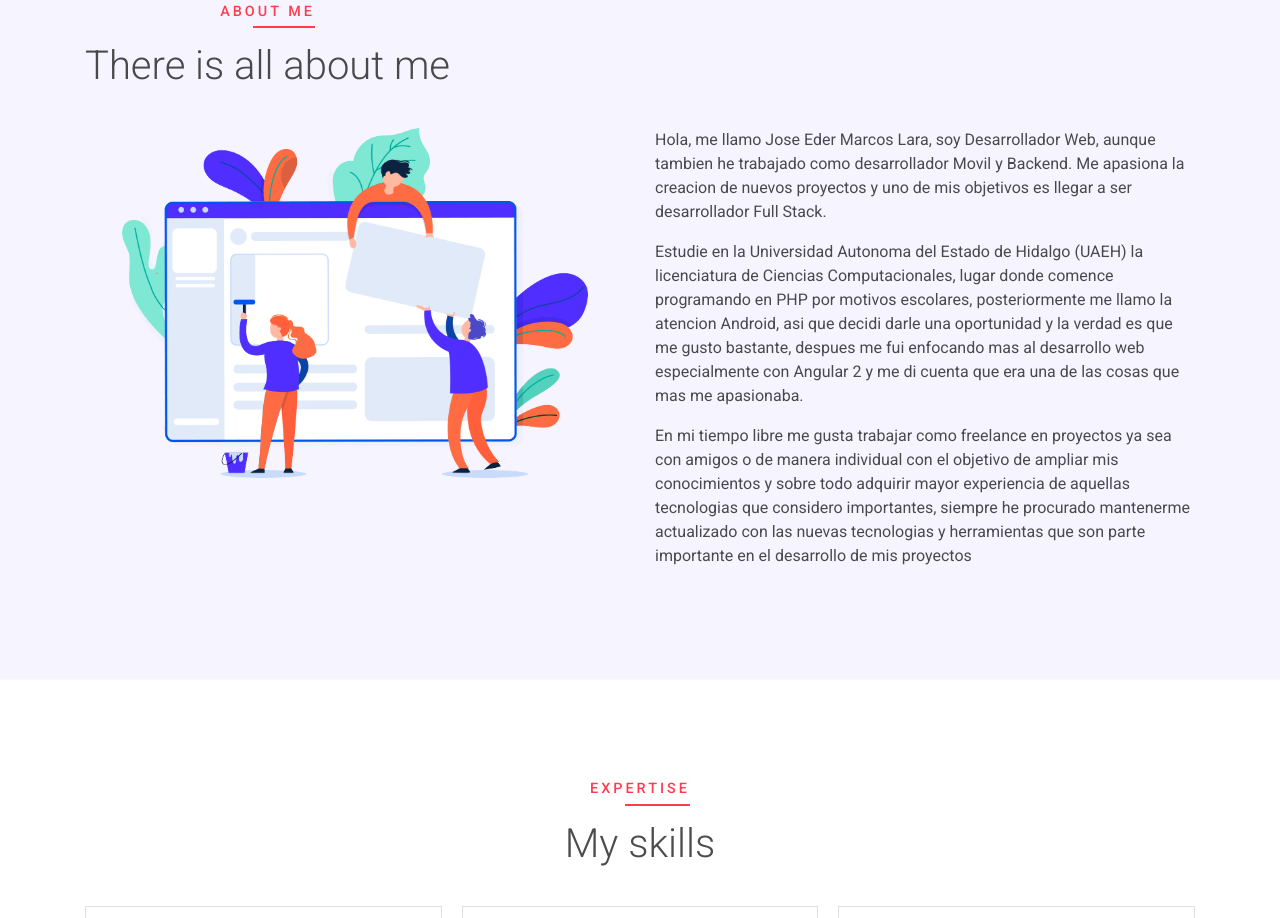
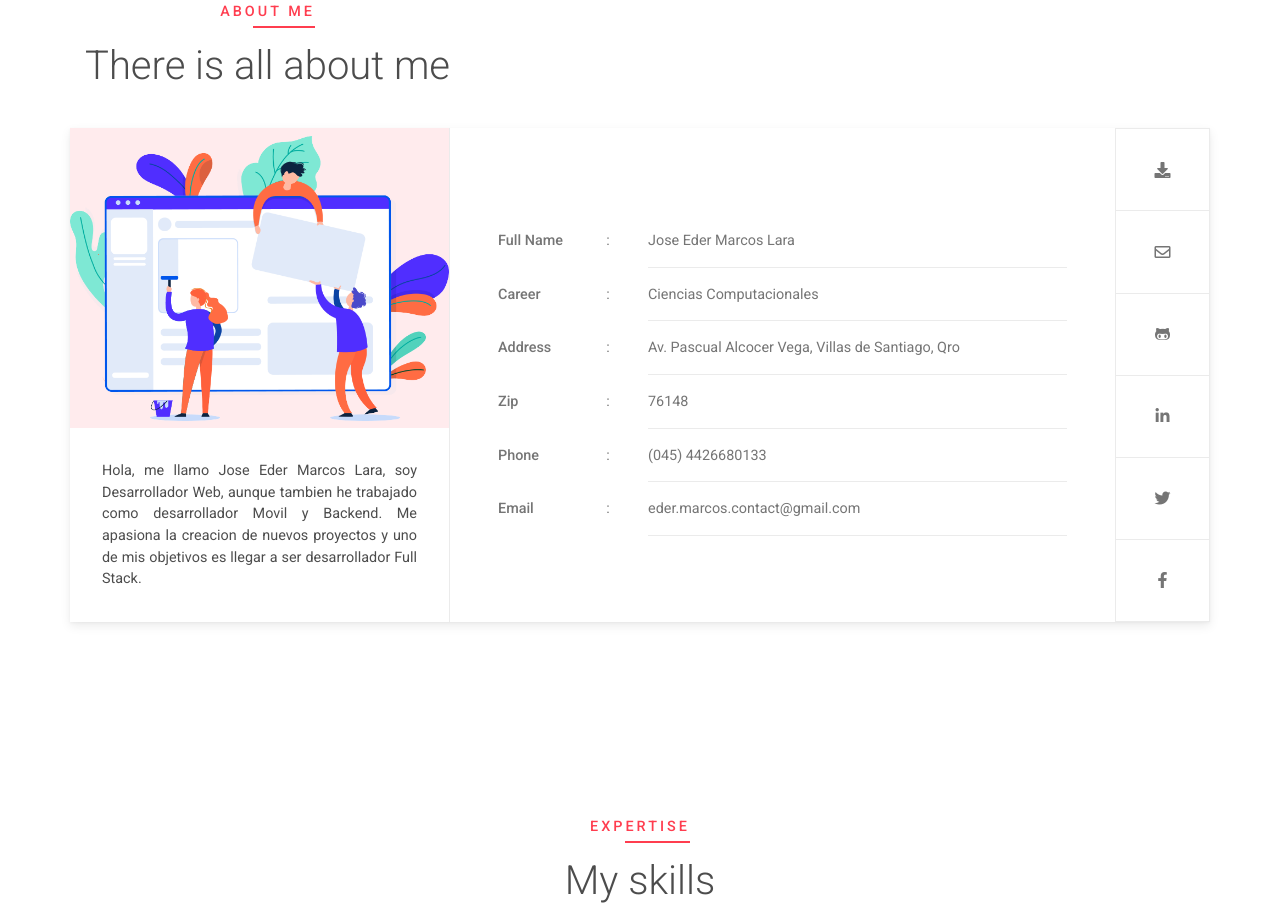
Before and after one commit to edermarcos/angular_portafolio, an Angular app: page / in a window 1280 px wide. Shown: the part 1100-2018 px from the top of the page. Built offline with nearby package versions, Linux system fonts and the light colour scheme.

Commit message:
Refactor about me section

```diff
--- a/src/app/app.component.html
+++ b/src/app/app.component.html
@@ -70,20 +70,66 @@
       </div>
     </div>
 
-    <div class="row">
-      <div class="col-lg-6 about-me_img"></div>
-      <div class="col-lg-6 about-me_content">
-        <p>Hola, me llamo Jose Eder Marcos Lara, soy Desarrollador Web, aunque tambien he trabajado como desarrollador
-          Movil y Backend. Me apasiona la creacion de nuevos proyectos y uno de mis objetivos es llegar a ser
-          desarrollador Full Stack.</p>
-        <p>Estudie en la Universidad Autonoma del Estado de Hidalgo (UAEH) la licenciatura de Ciencias Computacionales,
-          lugar donde comence programando en PHP por motivos escolares, posteriormente me llamo la atencion Android, asi
-          que decidi darle una oportunidad y la verdad es que me gusto bastante, despues me fui enfocando mas al
-          desarrollo web especialmente con Angular 2 y me di cuenta que era una de las cosas que mas me apasionaba.</p>
-        <p>En mi tiempo libre me gusta trabajar como freelance en proyectos ya sea con amigos o de manera individual con
-          el objetivo de ampliar mis conocimientos y sobre todo adquirir mayor experiencia de aquellas tecnologias que
-          considero importantes, siempre he procurado mantenerme actualizado con las nuevas tecnologias y herramientas
-          que son parte importante en el desarrollo de mis proyectos</p>
+    <div class="row card-about">
+      <div class="col-lg-4 card-about_profile">
+        <div class="card-about_profile_image"></div>
+        <div class="card-about_profile_about">
+          <p>Hola, me llamo Jose Eder Marcos Lara, soy Desarrollador Web, aunque tambien he trabajado como desarrollador
+            Movil y Backend. Me apasiona la creacion de nuevos proyectos y uno de mis objetivos es llegar a ser
+            desarrollador Full Stack.</p>
+        </div>
+      </div>
+      <div class="col-lg-7 card-about_data">
+        <p class="card-about_data_row">
+          <span class="title">Full Name</span>
+          <span class="separator">:</span>
+          <span class="value">Jose Eder Marcos Lara</span>
+        </p>
+        <p class="card-about_data_row">
+          <span class="title">Career</span>
+          <span class="separator">:</span>
+          <span class="value">Ciencias Computacionales</span>
+        </p>
+        <p class="card-about_data_row">
+          <span class="title">Address</span>
+          <span class="separator">:</span>
+          <span class="value">Av. Pascual Alcocer Vega, Villas de Santiago, Qro</span>
+        </p>
+        <p class="card-about_data_row">
+          <span class="title">Zip</span>
+          <span class="separator">:</span>
+          <span class="value">76148</span>
+        </p>
+        <p class="card-about_data_row">
+          <span class="title">Phone</span>
+          <span class="separator">:</span>
+          <span class="value">(045) 4426680133</span>
+        </p>
+        <p class="card-about_data_row">
+          <span class="title">Email</span>
+          <span class="separator">:</span>
+          <span class="value">eder.marcos.contact@gmail.com</span>
+        </p>
+      </div>
+      <div class="col-lg-1 card-about_icons">
+        <div class="card-about_icons_item">
+          <i class="fas fa-download"></i>
+        </div>
+        <div class="card-about_icons_item">
+          <i class="far fa-envelope"></i>
+        </div>
+        <div class="card-about_icons_item">
+          <i class="fab fa-github-alt"></i>
+        </div>
+        <div class="card-about_icons_item">
+          <i class="fab fa-linkedin-in"></i>
+        </div>
+        <div class="card-about_icons_item">
+          <i class="fab fa-twitter"></i>
+        </div>
+        <div class="card-about_icons_item">
+          <i class="fab fa-facebook-f"></i>
+        </div>
       </div>
     </div>
   </div>
@@ -419,7 +465,7 @@
           <li>Creacion de una Intranet Interna</li>
         </ul>
         <div class="text-right">
-          <a href="https://www.mtech-systems.com/" target="_blank">
+          <a href="https://www.mtech-systems.com/" target="_blank" class="text-decoration-none">
             <button btn outlined primary>Website</button>
           </a>
         </div>
--- a/src/app/app.component.scss
+++ b/src/app/app.component.scss
@@ -4,7 +4,7 @@
 
 .section {
   min-height: 600px;
-  background-color: transparent;
+  background-color: white;
   padding-top: 6rem;
   padding-bottom: 6rem;
 
@@ -94,7 +94,6 @@
   padding-bottom: 0;
   background-position: right;
   background-repeat: no-repeat;
-  background-color: white;
   background-image: url("/assets/images/bnr-shape.png");
   position: relative;
 
@@ -143,26 +142,112 @@
 
 // About Me
 .about-me {
-  &_content {
-    @include flexbox;
-    @include flex-direction(column);
-    @include justify-content(center);
+  .card-about {
+    @include box-shadow;
 
-    p {
-      margin-bottom: 1rem;
+    &_profile,
+    &_icons {
+      padding: 0;
     }
-  }
 
-  &_img {
-    @include bg-image(contain);
-    @include height(350px);
-    background-image: url("/assets/images/ill.png");
+    &_profile {
+      border-right: 1px solid $gray-200;
+
+      &_image {
+        @include bg-image(contain);
+        @include height(300px);
+        background-color: rgba($ui-primary, 0.1);
+        background-image: url("/assets/images/ill.png");
+      }
+
+      &_about {
+        padding: 2rem;
+        text-align: justify;
+        font-size: 0.9rem;
+      }
+    }
+
+    &_data {
+      @include flexbox;
+      @include flex-direction(column);
+      @include justify-content(center);
+      @include align-items(center);
+      padding: 3rem;
+      color: $gray-700;
+
+      &_row {
+        display: table;
+        font-size: 0.9rem;
+        margin-bottom: 2rem;
+        table-layout: fixed;
+        width: 100%;
+
+        span {
+          display: table-cell;
+          position: relative;
+        }
+
+        .title {
+          width: 70px;
+          font-weight: 500;
+        }
+
+        .separator {
+          text-align: center;
+          width: 80px;
+        }
+
+        .value {
+          position: relative;
+
+          &:after {
+            content: '';
+            background-color: $gray-200;
+            bottom: -1rem;
+            height: 1px;
+            position: absolute;
+            width: 100%;
+            left: 0;
+          }
+        }
+
+        &:last-child {
+          margin-bottom: 0;
+        }
+      }
+    }
+
+    &_icons {
+      @include flexbox;
+      @include flex-direction(column);
+
+      &_item {
+        @include flexbox;
+        @include justify-content(center);
+        @include align-items(center);
+        border-top: 1px solid $gray-200;
+        border-left: 1px solid $gray-200;
+        border-right: 1px solid $gray-200;
+        height: 100%;
+        color: $gray-700;
+        cursor: pointer;
+
+        &:hover {
+          color: $normal;
+        }
+
+        &:last-child {
+          border-bottom: 1px solid $gray-200;
+        }
+      }
+    }
   }
 }
 
 // Skills
 .skills {
   position: relative;
+  background-color: transparent;
 
   &_content {
     .card {
```
